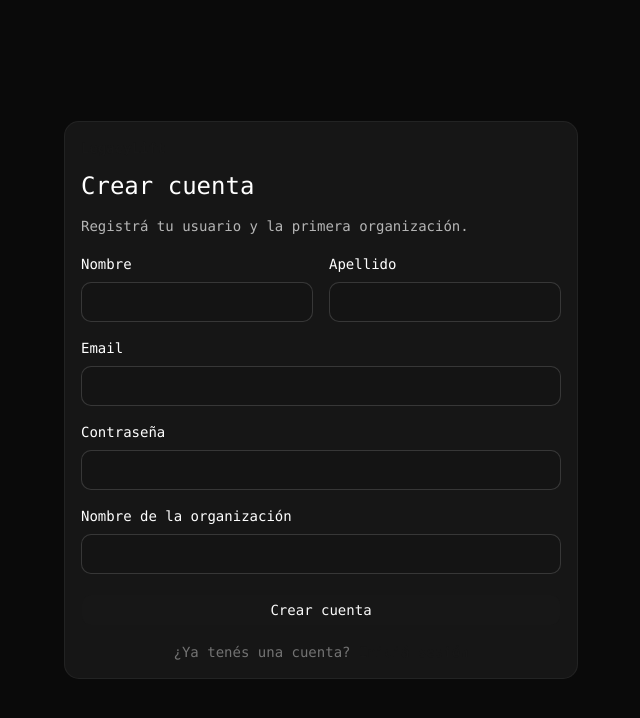
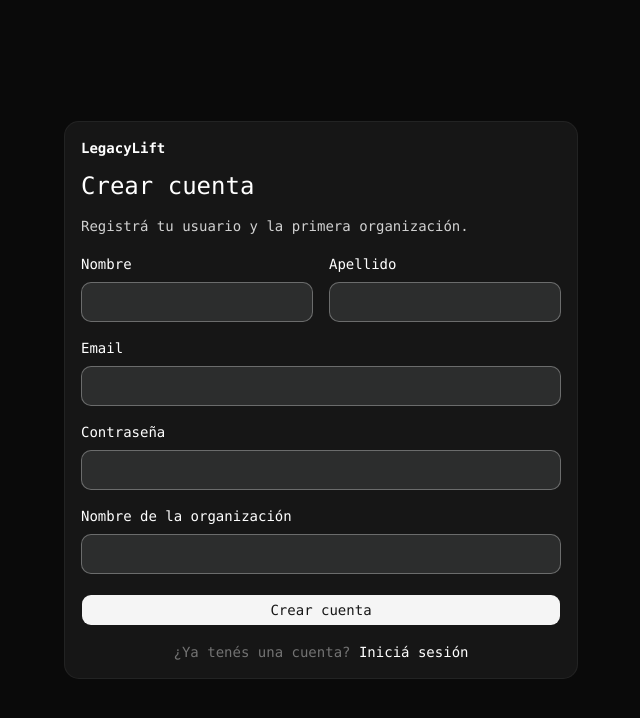
Before and after one commit to Proyecto-Software-I/frontend, a Next.js app: page /auth/register in a window 1280 px wide. Shown: the top 718 px of the page, without its empty margins (319-959 px from the left). Built offline with nearby package versions, Linux system fonts and the light colour scheme; no server answers.

Commit message:
feat(auth): implement multi-tenant authentication flow IDK

```diff
--- a/src/features/auth/components/auth-shell.tsx
+++ b/src/features/auth/components/auth-shell.tsx
@@ -18,12 +18,12 @@ export function AuthShell({
         <CardHeader className="gap-3">
           <Link
             href="/"
-            className="w-fit text-sm font-semibold text-primary underline-offset-4 hover:underline focus-visible:outline-none focus-visible:ring-3 focus-visible:ring-ring/50"
+            className="w-fit text-sm font-semibold text-background underline-offset-4 hover:text-background hover:underline focus-visible:outline-none focus-visible:ring-3 focus-visible:ring-ring/50"
           >
             LegacyLift
           </Link>
           <CardTitle className="text-2xl">{title}</CardTitle>
-          <p className="text-sm leading-6 text-background/68">{description}</p>
+          <p className="text-sm leading-6 text-background/80">{description}</p>
         </CardHeader>
         <CardContent>{children}</CardContent>
       </Card>
@@ -65,8 +65,8 @@ export function Field({
         onChange={(event) => onChange(event.target.value)}
         autoComplete={autoComplete}
         aria-invalid={Boolean(error)}
-         aria-describedby={[describedBy, error ? errorId : undefined].filter(Boolean).join(" ") || undefined}
-         className="h-10 w-full rounded-lg border border-background/15 bg-foreground/5 px-3 text-sm text-background outline-none transition focus-visible:border-ring focus-visible:ring-3 focus-visible:ring-ring/50"
+        aria-describedby={[describedBy, error ? errorId : undefined].filter(Boolean).join(" ") || undefined}
+        className="h-10 w-full rounded-lg border border-background/30 bg-background/10 px-3 text-sm text-background placeholder:text-background/70 outline-none transition focus-visible:border-ring focus-visible:ring-3 focus-visible:ring-ring/50 aria-invalid:border-destructive aria-invalid:ring-3 aria-invalid:ring-destructive/20"
       />
       {error ? (
         <p id={errorId} className="text-sm text-destructive" role="alert">
--- a/src/features/auth/components/dashboard.tsx
+++ b/src/features/auth/components/dashboard.tsx
@@ -36,10 +36,16 @@ export function Dashboard() {
       <div className="mx-auto grid w-full max-w-4xl gap-6">
         <header className="flex flex-col gap-4 sm:flex-row sm:items-center sm:justify-between">
           <div>
-            <p className="text-sm font-semibold text-primary">LegacyLift</p>
+            <p className="text-sm font-semibold text-background">LegacyLift</p>
             <h1 className="mt-1 text-2xl font-semibold tracking-tight">Dashboard</h1>
           </div>
-          <Button type="button" variant="outline" onClick={() => void handleLogout()} disabled={pending}>
+          <Button
+            type="button"
+            variant="outline"
+            onClick={() => void handleLogout()}
+            disabled={pending}
+            className="border-background/20 bg-transparent text-background hover:bg-background/10 hover:text-background focus-visible:outline-none focus-visible:ring-3 focus-visible:ring-ring/50 disabled:text-background/70"
+          >
             {pending ? "Cerrando sesión..." : "Cerrar sesión"}
           </Button>
         </header>
@@ -73,7 +79,10 @@ export function Dashboard() {
         <Card className="border-background/10 bg-background/5 text-background ring-background/10">
           <CardHeader><CardTitle>Diagnóstico</CardTitle></CardHeader>
           <CardContent>
-            <Link className="text-sm font-medium text-primary underline-offset-4 hover:underline" href="/health">
+            <Link
+              className="text-sm font-medium text-background underline-offset-4 hover:text-background hover:underline focus-visible:outline-none focus-visible:ring-3 focus-visible:ring-ring/50"
+              href="/health"
+            >
               Ver estado del backend
             </Link>
           </CardContent>
--- a/src/features/auth/components/login-form.tsx
+++ b/src/features/auth/components/login-form.tsx
@@ -14,17 +14,27 @@ export function LoginForm() {
   const [email, setEmail] = useState("");
   const [password, setPassword] = useState("");
   const [error, setError] = useState<string | null>(null);
+  const [fieldErrors, setFieldErrors] = useState<{
+    email?: string;
+    password?: string;
+  }>({});
   const [pending, setPending] = useState(false);
   const displayedError = error ?? notice;
 
   async function handleSubmit(event: React.FormEvent<HTMLFormElement>) {
     event.preventDefault();
-    if (!email.trim() || !password) {
+    const validationErrors = {
+      email: email.trim() ? undefined : "Ingresá tu email.",
+      password: password ? undefined : "Ingresá tu contraseña.",
+    };
+    if (validationErrors.email || validationErrors.password) {
+      setFieldErrors(validationErrors);
       setError("Ingresá tu email y contraseña.");
       return;
     }
 
     setPending(true);
+    setFieldErrors({});
     setError(null);
     clearNotice();
     try {
@@ -52,8 +62,12 @@ export function LoginForm() {
           label="Email"
           type="email"
           value={email}
-          onChange={setEmail}
+          onChange={(value) => {
+            setEmail(value);
+            setFieldErrors((current) => ({ ...current, email: undefined }));
+          }}
           autoComplete="email"
+          error={fieldErrors.email}
           describedBy={displayedError ? "login-form-error" : undefined}
         />
         <Field
@@ -61,16 +75,20 @@ export function LoginForm() {
           label="Contraseña"
           type="password"
           value={password}
-          onChange={setPassword}
+          onChange={(value) => {
+            setPassword(value);
+            setFieldErrors((current) => ({ ...current, password: undefined }));
+          }}
           autoComplete="current-password"
+          error={fieldErrors.password}
           describedBy={displayedError ? "login-form-error" : undefined}
         />
-        <Button type="submit" disabled={pending} className="w-full">
+        <Button type="submit" variant="secondary" disabled={pending} aria-busy={pending} className="w-full disabled:opacity-70">
           {pending ? "Ingresando..." : "Ingresar"}
         </Button>
         <p className="text-center text-sm text-muted-foreground">
           ¿Todavía no tenés una cuenta?{" "}
-          <Link className="font-medium text-primary underline-offset-4 hover:underline" href="/auth/register">
+          <Link className="font-medium text-background underline-offset-4 hover:text-background hover:underline active:opacity-80 focus-visible:outline-none focus-visible:ring-3 focus-visible:ring-ring/50" href="/auth/register">
             Registrate
           </Link>
         </p>
--- a/src/features/auth/components/register-form.tsx
+++ b/src/features/auth/components/register-form.tsx
@@ -19,25 +19,36 @@ export function RegisterForm() {
     organizationName: "",
   });
   const [error, setError] = useState<string | null>(null);
+  const [fieldErrors, setFieldErrors] = useState<
+    Partial<Record<keyof typeof values, string>>
+  >({});
   const [pending, setPending] = useState(false);
   const displayedError = error ?? notice;
 
   function update(field: keyof typeof values, value: string) {
     setValues((current) => ({ ...current, [field]: value }));
+    setFieldErrors((current) => ({ ...current, [field]: undefined }));
   }
 
   async function handleSubmit(event: React.FormEvent<HTMLFormElement>) {
     event.preventDefault();
-    if (Object.values(values).some((value) => !value.trim())) {
+    const validationErrors: Partial<Record<keyof typeof values, string>> = {};
+    for (const [field, value] of Object.entries(values) as [keyof typeof values, string][]) {
+      if (!value.trim()) {
+        validationErrors[field] = "Completá este campo.";
+      }
+    }
+    if (validationErrors.password === undefined && values.password.length < 8) {
+      validationErrors.password = "Usá al menos 8 caracteres.";
+    }
+    if (Object.keys(validationErrors).length > 0) {
+      setFieldErrors(validationErrors);
       setError("Completá todos los campos.");
-      return;
-    }
-    if (values.password.length < 8) {
-      setError("La contraseña debe tener al menos 8 caracteres.");
       return;
     }
 
     setPending(true);
+    setFieldErrors({});
     setError(null);
     clearNotice();
     try {
@@ -61,18 +72,18 @@ export function RegisterForm() {
           </p>
         ) : null}
         <div className="grid gap-4 sm:grid-cols-2">
-          <Field id="firstName" label="Nombre" value={values.firstName} onChange={(value) => update("firstName", value)} autoComplete="given-name" describedBy={displayedError ? "register-form-error" : undefined} />
-          <Field id="lastName" label="Apellido" value={values.lastName} onChange={(value) => update("lastName", value)} autoComplete="family-name" describedBy={displayedError ? "register-form-error" : undefined} />
+          <Field id="firstName" label="Nombre" value={values.firstName} onChange={(value) => update("firstName", value)} autoComplete="given-name" error={fieldErrors.firstName} describedBy={displayedError ? "register-form-error" : undefined} />
+          <Field id="lastName" label="Apellido" value={values.lastName} onChange={(value) => update("lastName", value)} autoComplete="family-name" error={fieldErrors.lastName} describedBy={displayedError ? "register-form-error" : undefined} />
         </div>
-        <Field id="email" label="Email" type="email" value={values.email} onChange={(value) => update("email", value)} autoComplete="email" describedBy={displayedError ? "register-form-error" : undefined} />
-        <Field id="password" label="Contraseña" type="password" value={values.password} onChange={(value) => update("password", value)} autoComplete="new-password" describedBy={displayedError ? "register-form-error" : undefined} />
-        <Field id="organizationName" label="Nombre de la organización" value={values.organizationName} onChange={(value) => update("organizationName", value)} autoComplete="organization" describedBy={displayedError ? "register-form-error" : undefined} />
-        <Button type="submit" disabled={pending} className="mt-1 w-full">
+        <Field id="email" label="Email" type="email" value={values.email} onChange={(value) => update("email", value)} autoComplete="email" error={fieldErrors.email} describedBy={displayedError ? "register-form-error" : undefined} />
+        <Field id="password" label="Contraseña" type="password" value={values.password} onChange={(value) => update("password", value)} autoComplete="new-password" error={fieldErrors.password} describedBy={displayedError ? "register-form-error" : undefined} />
+        <Field id="organizationName" label="Nombre de la organización" value={values.organizationName} onChange={(value) => update("organizationName", value)} autoComplete="organization" error={fieldErrors.organizationName} describedBy={displayedError ? "register-form-error" : undefined} />
+        <Button type="submit" variant="secondary" disabled={pending} aria-busy={pending} className="mt-1 w-full disabled:opacity-70">
           {pending ? "Creando cuenta..." : "Crear cuenta"}
         </Button>
         <p className="text-center text-sm text-muted-foreground">
           ¿Ya tenés una cuenta?{" "}
-          <Link className="font-medium text-primary underline-offset-4 hover:underline" href="/auth/login">
+          <Link className="font-medium text-background underline-offset-4 hover:text-background hover:underline active:opacity-80 focus-visible:outline-none focus-visible:ring-3 focus-visible:ring-ring/50" href="/auth/login">
             Iniciá sesión
           </Link>
         </p>
```
Also changed, not shown: src/features/auth/components/organization-selector.tsx (+17 -7 lines).
